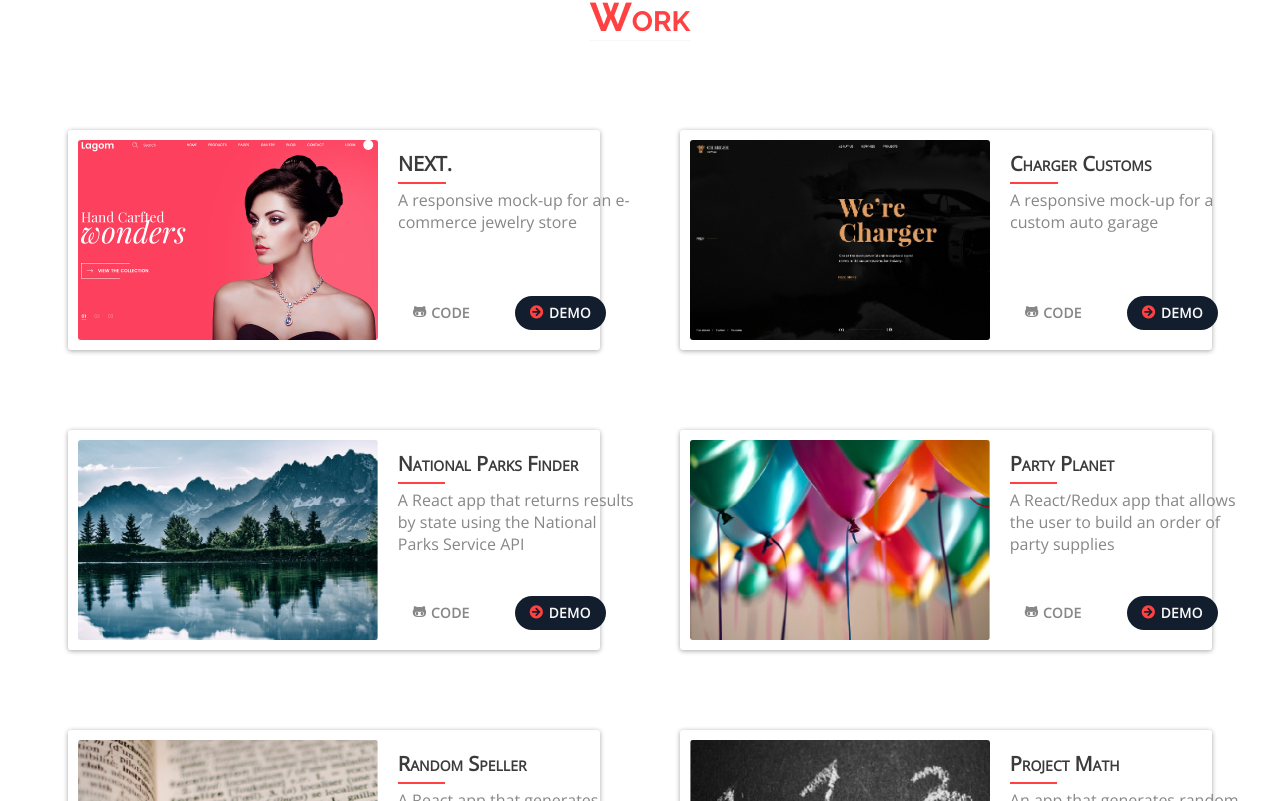
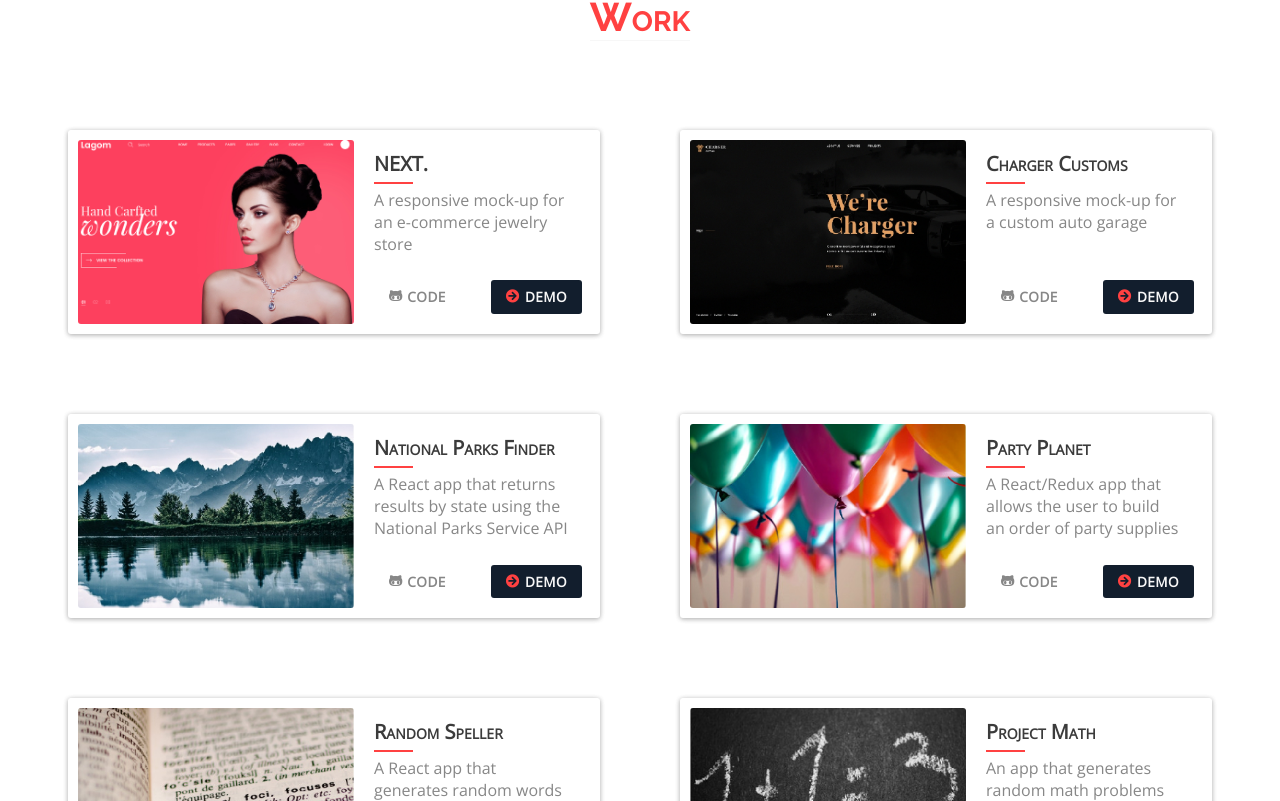
Before and after one commit to billyderringer/portfolio18, a React (Create React App) app: page / in a window 1280 px wide. Shown: the part 1679-2480 px from the top of the page. Built offline with nearby package versions, Linux system fonts and the light colour scheme.

Commit message:
fixed text overflow on project body & changed rounded buttons

```diff
--- a/src/Components/Body/Work/Work.css
+++ b/src/Components/Body/Work/Work.css
@@ -209,19 +209,17 @@ a:active, a:focus {
       padding: 10px;
       width: 40%;
       border-radius: 3px; }
-      #container-work #container-projects .project-card .project-img {
-        background-size: cover;
-        background-repeat: no-repeat;
-        background-position: center;
+      #container-work #container-projects .project-card .wrapper-img .project-img {
         border-radius: 3px;
-        height: 200px; }
+        width: 100%; }
       #container-work #container-projects .project-card .project-body {
         display: flex;
         flex-direction: column;
         justify-content: space-between;
         flex-grow: 1;
         cursor: default;
-        padding: 10px 20px; }
+        padding: 10px 20px;
+        width: calc(50% - 60px); }
         #container-work #container-projects .project-card .project-body .project-description {
           justify-self: center;
           display: flex;
@@ -243,7 +241,7 @@ a:active, a:focus {
           display: flex;
           align-items: center; }
           #container-work #container-projects .project-card .project-body .project-buttons .project-button {
-            border-radius: 25px;
+            border-radius: 3px;
             padding: 10px 15px;
             margin-right: 30px;
             color: #878787;
@@ -275,11 +273,13 @@ a:active, a:focus {
       @media screen and (max-width: 1024px) {
         #container-work #container-projects .project-card {
           flex-direction: column; }
-          #container-work #container-projects .project-card .project-body .project-description {
-            margin: 20px 0; }
-          #container-work #container-projects .project-card .project-body .project-buttons {
-            margin: 0 -10px -10px -10px;
-            padding: 20px 0; } }
+          #container-work #container-projects .project-card .project-body {
+            width: 100%; }
+            #container-work #container-projects .project-card .project-body .project-description {
+              margin: 20px 0; }
+            #container-work #container-projects .project-card .project-body .project-buttons {
+              margin: 0 -10px -10px -10px;
+              padding: 20px 0; } }
 
 @media screen and (max-width: 767px) {
   #container-work {
--- a/src/Components/Body/Work/Work.scss
+++ b/src/Components/Body/Work/Work.scss
@@ -23,14 +23,13 @@
       padding: 10px;
       width: 40%;
       border-radius: 3px;
+      .wrapper-img{
+        .project-img {
+          border-radius: 3px;
+          width: 100%;
+        }
+      }
 
-      .project-img {
-        background-size: cover;
-        background-repeat: no-repeat;
-        background-position: center;
-        border-radius: 3px;
-        height: 200px;
-      }
 
       .project-body {
         display: flex;
@@ -39,6 +38,7 @@
         flex-grow: 1;
         cursor: default;
         padding: 10px 20px;
+        width: calc(50% - 60px);
         .project-description {
           //paragraph fill remaining space --not currently used
           //flex: 1 0 auto;
@@ -71,7 +71,7 @@
           align-items: center;
 
           .project-button {
-            border-radius: 25px;
+            border-radius: 3px;
             padding: 10px 15px;
             margin-right: 30px;
             color: $light-grey;
@@ -121,6 +121,7 @@
       @media screen and (max-width: $tablet-max) {
         flex-direction: column;
         .project-body {
+          width: 100%;
           .project-description {
             margin: 20px 0;
           }
@@ -157,7 +158,6 @@
     #container-projects {
       .project-card {
         width: 50%;
-
         .project-body {
           width: 100%;
         }
--- a/src/Components/Body/Work/WorkTile.js
+++ b/src/Components/Body/Work/WorkTile.js
@@ -10,9 +10,12 @@ class WorkTile extends Component {
           projects.map((project, i) => {
             return <section key={i}
                             className="project-card shadow shadow-grow">
-              <img src={project.imgUrl}
-                   alt={project.title}
-                   className="project-img"/>
+              <div className="wrapper-img center-all-flex">
+                <img src={project.imgUrl}
+                     alt={project.title}
+                     className="project-img"/>
+              </div>
+
               <div className="project-body center">
                 <div className="project-description">
                   <h3 className="caps">{project.title}</h3>
```
Also changed, not shown: 1 other file (tests, documents, lock files or other folders).
